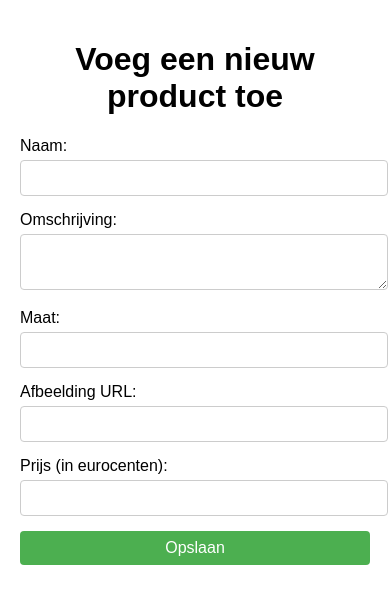
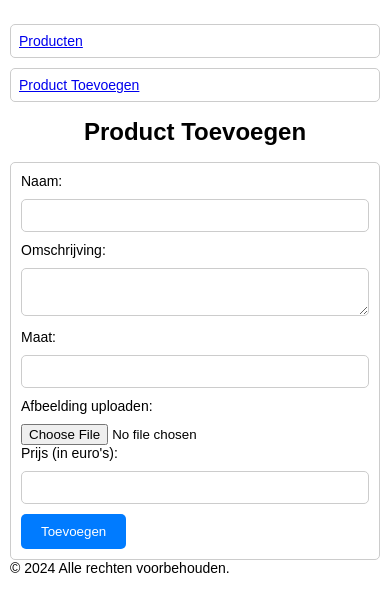
Before and after one commit to GLR-CSD/program1-php2-zuhairglr, a PHP site: page /toevoegen.php in a window 390 px wide. Shown: the top 612 px of the page. Run offline with PHP 8.4, Linux system fonts and the light colour scheme; data comes from the database, SQL or seed files in the repository; both versions use the stored data as it was after the commit.

Commit message:
Last update

```diff
--- a/classes/Product.php
+++ b/classes/Product.php
@@ -1,5 +1,5 @@
 <?php
-declare(strict_types=1);
+// classes/Product.php
 
 class Product {
     private ?int $id;
@@ -18,6 +18,28 @@ class Product {
         $this->prijs = $prijs;
     }
 
+    // Getter-methoden om de waarden van de eigenschappen op te halen
+    public function getNaam(): string {
+        return $this->naam;
+    }
+
+    public function getOmschrijving(): ?string {
+        return $this->omschrijving;
+    }
+
+    public function getMaat(): ?string {
+        return $this->maat;
+    }
+
+    public function getAfbeelding(): ?string {
+        return $this->afbeelding;
+    }
+
+    public function getPrijs(): int {
+        return $this->prijs;
+    }
+
+    // Andere methoden zoals getAll en save moeten ook hier worden opgenomen
     public static function getAll(PDO $db): array {
         $stmt = $db->query("SELECT * FROM producten");
         $producten = [];
@@ -35,15 +57,23 @@ class Product {
     }
 
     public function save(PDO $db): void {
-        $stmt = $db->prepare("INSERT INTO producten (naam, omschrijving, maat, afbeelding, prijs) VALUES (:naam, :omschrijving, :maat, :afbeelding, :prijs)");
+        if ($this->id) {
+            // Als het ID al is ingesteld, voer een UPDATE uit
+            $stmt = $db->prepare("UPDATE producten SET naam = :naam, omschrijving = :omschrijving, maat = :maat, afbeelding = :afbeelding, prijs = :prijs WHERE id = :id");
+            $stmt->bindParam(':id', $this->id);
+        } else {
+            // Anders voer een INSERT uit
+            $stmt = $db->prepare("INSERT INTO producten (naam, omschrijving, maat, afbeelding, prijs) VALUES (:naam, :omschrijving, :maat, :afbeelding, :prijs)");
+        }
+
+        // Bind parameters en voer uit
         $stmt->bindParam(':naam', $this->naam);
         $stmt->bindParam(':omschrijving', $this->omschrijving);
         $stmt->bindParam(':maat', $this->maat);
         $stmt->bindParam(':afbeelding', $this->afbeelding);
         $stmt->bindParam(':prijs', $this->prijs);
+
         $stmt->execute();
     }
-
-    // Getters (omitted for brevity)
 }
 ?>
--- /dev/null
+++ b/footer.php
@@ -0,0 +1,6 @@
+</main>
+<footer>
+    &copy; <?php echo date('Y'); ?>  Alle rechten voorbehouden.
+</footer>
+</body>
+</html>
--- /dev/null
+++ b/header.php
@@ -0,0 +1,22 @@
+<!DOCTYPE html>
+<html lang="nl">
+<head>
+    <meta charset="UTF-8">
+    <meta name="viewport" content="width=device-width, initial-scale=1.0">
+    <title><?php echo isset($pageTitle) ? htmlspecialchars($pageTitle) : 'Producten'; ?></title>
+    <link rel="stylesheet" href="simple.css">
+    <style>
+
+    </style>
+</head>
+<body>
+<header>
+    <nav>
+        <ul>
+            <li><a href="product_view.php">Producten</a></li>
+            <li><a href="toevoegen.php">Product Toevoegen</a></li>
+            <!-- Voeg hier extra navigatie-items toe indien nodig -->
+        </ul>
+    </nav>
+</header>
+<main>
--- a/simple.css
+++ b/simple.css
@@ -1,60 +1,97 @@
+/* Basisstijlen voor de opmaak */
+
 body {
     font-family: Arial, sans-serif;
-    background-color: #f4f4f4;
-    margin: 0;
+    max-width: 800px;
+    margin: 0 auto;
     padding: 20px;
 }
 
 h1 {
-    color: #333;
+    text-align: center;
+}
+
+ul {
+    list-style-type: none;
+    padding: 0;
+}
+
+li {
+    margin-bottom: 20px;
+    border: 1px solid #ccc;
+    padding: 10px;
+    border-radius: 5px;
+}
+
+img {
+    max-width: 100%;
+    height: auto;
+    display: block;
+    margin: 10px auto;
 }
 
 form {
-    background: #fff;
+    border: 1px solid #ccc;
     padding: 20px;
     border-radius: 5px;
-    box-shadow: 0 0 10px rgba(0, 0, 0, 0.1);
-    max-width: 600px;
-    margin: 0 auto;
 }
 
 label {
     display: block;
     margin-bottom: 10px;
-    color: #555;
 }
 
-input[type="text"], input[type="number"], textarea {
-    width: calc(100% - 20px);
-    padding: 10px;
-    margin-bottom: 20px;
-    border: 1px solid #ddd;
+input[type="text"], input[type="url"], input[type="number"], textarea {
+    width: 100%;
+    padding: 8px;
+    margin-bottom: 10px;
+    border: 1px solid #ccc;
     border-radius: 5px;
+    box-sizing: border-box;
 }
 
-button {
-    display: inline-block;
+button[type="submit"] {
     padding: 10px 20px;
-    color: #fff;
     background-color: #007bff;
+    color: white;
     border: none;
     border-radius: 5px;
     cursor: pointer;
 }
 
-button:hover {
+button[type="submit"]:hover {
     background-color: #0056b3;
 }
 
-ul {
-    list-style: none;
-    padding: 0;
+/* Media queries voor responsieve opmaak */
+
+@media (max-width: 600px) {
+    /* Voor kleinere schermen, pas de marges en padding aan */
+    body {
+        padding: 10px;
+    }
+
+    form {
+        padding: 10px;
+    }
+
+    li {
+        padding: 8px;
+        margin-bottom: 10px;
+    }
 }
 
-li {
-    background: #fff;
-    margin-bottom: 10px;
-    padding: 20px;
-    border-radius: 5px;
-    box-shadow: 0 0 10px rgba(0, 0, 0, 0.1);
+@media (max-width: 400px) {
+    /* Nog kleinere schermen, pas de fontgrootte aan */
+    body {
+        font-size: 14px;
+    }
+
+    h1 {
+        font-size: 24px;
+    }
+
+    li {
+        font-size: 14px;
+    }
 }
--- a/toevoegen.php
+++ b/toevoegen.php
@@ -1,33 +1,65 @@
 <?php
+require_once 'header.php';
 require_once 'db.php';
 require_once 'classes/Product.php';
 
-// Array om foutmeldingen op te slaan
 $errors = [];
 
-// Verwerk het formulier indien ingediend
-if ($_SERVER['REQUEST_METHOD'] === 'POST') {
-    // Validatie
-    if (empty($_POST['naam'])) {
-        $errors[] = 'Naam is verplicht.';
+// Controleer of het formulier is verzonden
+if ($_SERVER["REQUEST_METHOD"] == "POST") {
+    // Verkrijg gegevens van het formulier
+    $naam = $_POST['naam'] ?? '';
+    $omschrijving = $_POST['omschrijving'] ?? '';
+    $maat = $_POST['maat'] ?? '';
+    $prijs = $_POST['prijs'] ?? 0;
+
+    // Afbeelding uploaden
+    $targetDir = "uploads/";
+    $afbeelding = $targetDir . basename($_FILES["afbeelding"]["name"]);
+    $uploadOk = 1;
+    $imageFileType = strtolower(pathinfo($afbeelding, PATHINFO_EXTENSION));
+
+    // Controleer of het een echt afbeeldingsbestand is
+    $check = getimagesize($_FILES["afbeelding"]["tmp_name"]);
+    if ($check === false) {
+        $errors[] = "Het bestand is geen afbeelding.";
+        $uploadOk = 0;
     }
-    // Andere validaties voor omschrijving, maat, afbeelding, prijs etc.
 
-    // Als er geen fouten zijn, sla het product op
-    if (empty($errors)) {
-        $product = new Product(
-            null,
-            $_POST['naam'],
-            $_POST['omschrijving'],
-            $_POST['maat'],
-            $_POST['afbeelding'],
-            (int)$_POST['prijs'] * 100 // Prijs in centen opslaan
-        );
-        $product->save($db);
+    // Controleer of het bestand al bestaat
+    if (file_exists($afbeelding)) {
+        $errors[] = "Sorry, dit bestand bestaat al.";
+        $uploadOk = 0;
+    }
 
-        // Optioneel: Stuur gebruiker door naar de productenpagina na toevoegen
-        header('Location: product_view.php');
-        exit;
+    // Controleer het bestandstype
+    if ($imageFileType != "jpg" && $imageFileType != "png" && $imageFileType != "jpeg"
+        && $imageFileType != "gif") {
+        $errors[] = "Sorry, alleen JPG, JPEG, PNG & GIF bestanden zijn toegestaan.";
+        $uploadOk = 0;
+    }
+
+    // Controleer de bestandsgrootte
+    if ($_FILES["afbeelding"]["size"] > 500000) {
+        $errors[] = "Sorry, je bestand is te groot.";
+        $uploadOk = 0;
+    }
+
+    // Als alles goed is, probeer dan het bestand te uploaden
+    if ($uploadOk == 1) {
+        if (move_uploaded_file($_FILES["afbeelding"]["tmp_name"], $afbeelding)) {
+            // Maak een nieuw Product object als het uploaden succesvol was
+            $product = new Product(null, $naam, $omschrijving, $maat, $afbeelding, $prijs);
+
+            // Opslaan in de database
+            $product->save($db);
+
+            // Redirect naar product_view.php of een andere pagina
+            header("Location: product_view.php");
+            exit();
+        } else {
+            $errors[] = "Sorry, er was een fout bij het uploaden van je bestand.";
+        }
     }
 }
 ?>
@@ -37,77 +69,14 @@ if ($_SERVER['REQUEST_METHOD'] === 'POST') {
 <head>
     <meta charset="UTF-8">
     <meta name="viewport" content="width=device-width, initial-scale=1.0">
-    <title>Toevoegen Product</title>
-    <style>
-        /* Basis CSS voor de opmaak (kan uitgebreid worden naar wens) */
-        body {
-            font-family: Arial, sans-serif;
-            max-width: 600px;
-            margin: 0 auto;
-            padding: 20px;
-        }
-        h1 {
-            text-align: center;
-        }
-        .form-group {
-            margin-bottom: 15px;
-        }
-        .form-group label {
-            display: block;
-            margin-bottom: 5px;
-        }
-        .form-group input, .form-group textarea {
-            width: 100%;
-            padding: 8px;
-            font-size: 16px;
-            border: 1px solid #ccc;
-            border-radius: 4px;
-        }
-        .form-group input[type="submit"] {
-            background-color: #4CAF50;
-            color: white;
-            border: none;
-            cursor: pointer;
-        }
-        .form-group input[type="submit"]:hover {
-            background-color: #45a049;
-        }
-        .error {
-            color: red;
-            margin-top: 5px;
-        }
-    </style>
+    <title>Product Toevoegen</title>
+    <link rel="stylesheet" href="simple.css">
 </head>
 <body>
-<h1>Voeg een nieuw product toe</h1>
-<form action="<?php echo htmlspecialchars($_SERVER['PHP_SELF']); ?>" method="post">
-    <div class="form-group">
-        <label for="naam">Naam:</label>
-        <input type="text" id="naam" name="naam" required>
-    </div>
-    <div class="form-group">
-        <label for="omschrijving">Omschrijving:</label>
-        <textarea id="omschrijving" name="omschrijving"></textarea>
-    </div>
-    <div class="form-group">
-        <label for="maat">Maat:</label>
-        <input type="text" id="maat" name="maat">
-    </div>
-    <div class="form-group">
-        <label for="afbeelding">Afbeelding URL:</label>
-        <input type="text" id="afbeelding" name="afbeelding">
-    </div>
-    <div class="form-group">
-        <label for="prijs">Prijs (in eurocenten):</label>
-        <input type="number" id="prijs" name="prijs" required>
-    </div>
-    <div class="form-group">
-        <input type="submit" value="Opslaan">
-    </div>
-</form>
+<h1>Product Toevoegen</h1>
 
 <?php if (!empty($errors)): ?>
-    <div class="error">
+    <div style="color: red;">
         <ul>
             <?php foreach ($errors as $error): ?>
                 <li><?php echo htmlspecialchars($error); ?></li>
@@ -115,5 +84,32 @@ if ($_SERVER['REQUEST_METHOD'] === 'POST') {
         </ul>
     </div>
 <?php endif; ?>
+
+<form action="<?php echo htmlspecialchars($_SERVER["PHP_SELF"]); ?>" method="post" enctype="multipart/form-data">
+    <div>
+        <label for="naam">Naam:</label>
+        <input type="text" id="naam" name="naam" required>
+    </div>
+    <div>
+        <label for="omschrijving">Omschrijving:</label>
+        <textarea id="omschrijving" name="omschrijving"></textarea>
+    </div>
+    <div>
+        <label for="maat">Maat:</label>
+        <input type="text" id="maat" name="maat">
+    </div>
+    <div>
+        <label for="afbeelding">Afbeelding uploaden:</label>
+        <input type="file" id="afbeelding" name="afbeelding" accept="image/*" required>
+    </div>
+    <div>
+        <label for="prijs">Prijs (in euro's):</label>
+        <input type="number" id="prijs" name="prijs" step="0.01" required>
+    </div>
+    <div>
+        <button type="submit">Toevoegen</button>
+    </div>
+</form>
+<?php require_once 'footer.php'; ?>
 </body>
 </html>
```
Also changed, not shown: product_view.php (renamed from views/product_view.php, +4 -27 lines), projectweek4.sqlite, uploads/TH1708_001_20.jpg (added), uploads/tshirt.jpg (added).
